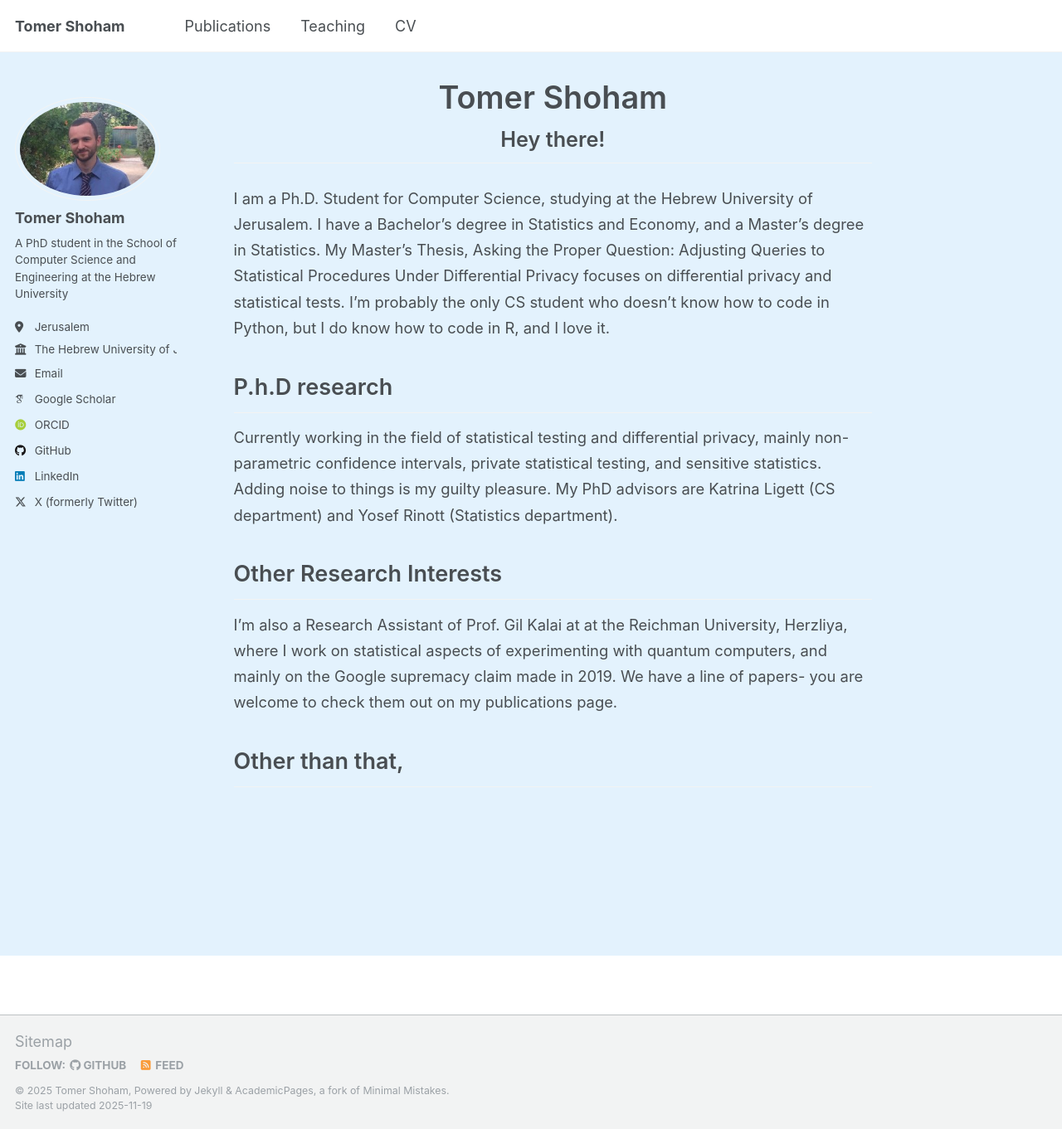
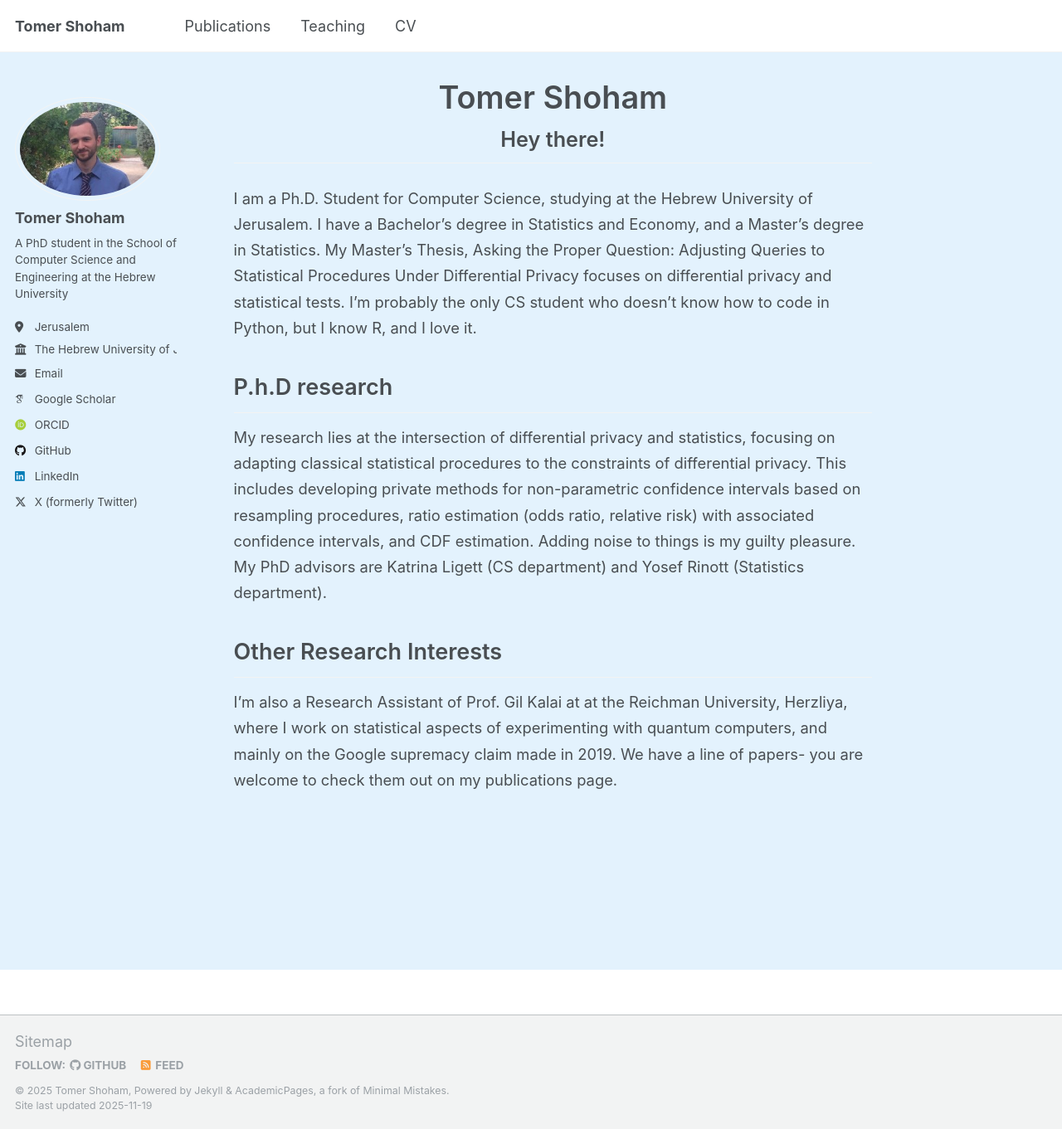
Before and after one commit to TomerShoham1/TomerShoham1.github.io, a Jekyll site: the page built from _pages/about.md, in a window 1280 px wide and 1361 px high. Shown: the whole window at 83% size. Built offline with Jekyll 4.4.1, drawn with Linux system fonts in a browser that asks for light colours; some web fonts are replaced; a script that is not in the unit is left out.

```diff
--- a/_pages/about.md
+++ b/_pages/about.md
@@ -9,13 +9,11 @@ redirect_from:
 ---
 
 ## Hey there!
-I am a Ph.D. Student for Computer Science, studying at the Hebrew University of Jerusalem. I have a Bachelor's degree in Statistics and Economy, and a Master's degree in Statistics. My Master's Thesis, Asking the Proper Question: Adjusting Queries to Statistical Procedures Under Differential Privacy focuses on differential privacy and statistical tests. I'm probably the only CS student who doesn't know how to code in Python, but I do know how to code in R, and I love it.
+I am a Ph.D. Student for Computer Science, studying at the Hebrew University of Jerusalem. I have a Bachelor's degree in Statistics and Economy, and a Master's degree in Statistics. My Master's Thesis, Asking the Proper Question: Adjusting Queries to Statistical Procedures Under Differential Privacy focuses on differential privacy and statistical tests. I'm probably the only CS student who doesn't know how to code in Python, but I know R, and I love it.
 
 ## P.h.D research
-Currently working in the field of statistical testing and differential privacy, mainly non-parametric confidence intervals, private statistical testing, and sensitive statistics. Adding noise to things is my guilty pleasure.
+My research lies at the intersection of differential privacy and statistics, focusing on adapting classical statistical procedures to the constraints of differential privacy. This includes developing private methods for non-parametric confidence intervals based on resampling procedures, ratio estimation (odds ratio, relative risk) with associated confidence intervals, and CDF estimation. Adding noise to things is my guilty pleasure.
 My PhD advisors are Katrina Ligett (CS department) and Yosef Rinott (Statistics department).
 
 ## Other Research Interests
 I'm also a Research Assistant of Prof. Gil Kalai at at the Reichman University, Herzliya, where I work on statistical aspects of experimenting with quantum computers, and mainly on the Google supremacy claim made in 2019. We have a line of papers- you are welcome to check them out on my publications page.
-
-## Other than that,
```
Also changed, not shown: _publications/publications.md (+0 -6 lines).
